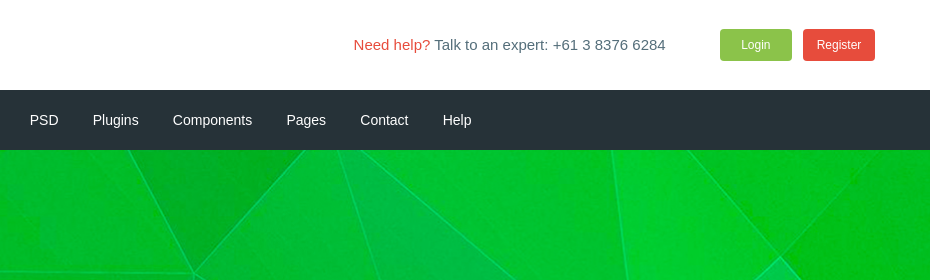
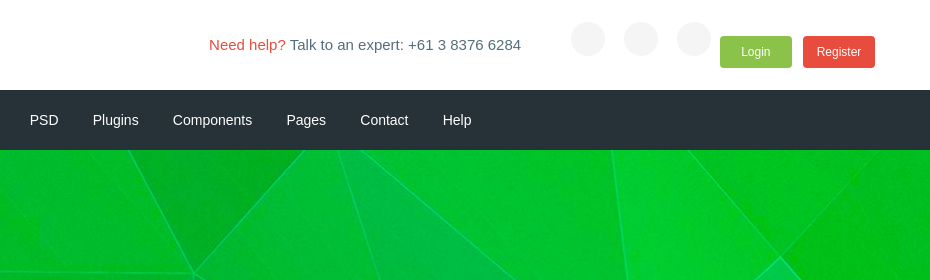
Before and after one commit to datoshcode/Moderno_market, a website: page app/index.html in a window 1280 px wide. Shown: the top 280 px of the page, 350-1280 px from the left. Drawn offline with nearby package versions, Linux system fonts and the light colour scheme; files whose address does not match are found by name.

Commit message:
start header circle

```diff
--- a/app/index.html
+++ b/app/index.html
@@ -26,8 +26,11 @@
               >
             </div>
             <div class="header__box">
-              <!-- Корзина -->
-              <a class="basket" href="#"></a>
+              <!-- Панель управления  -->
+              <a class="notification header__circle" href="#"></a>
+              <a class="message header__circle" href="#"></a>
+              <a class="basket header__circle" href="#"></a>
+              <a class="user" href="#"></a>
               <!-- Кнопка Логин -->
               <a class="header__btn header__btn-login" href="#">Login</a>
               <!-- Кнопка Регистрация -->
--- a/app/scss/style.scss
+++ b/app/scss/style.scss
@@ -77,6 +77,17 @@
     @include font-roboto-med;
     font-size: 14px;
   }
+}
+
+//Панель управления
+.header__circle {
+  width: 34px;
+  height: 34px;
+  border-radius: 50%;
+  background-color: #f5f5f5;
+ & + .header__circle {
+   margin-left: 15px;
+ }
 }
 
 // еnd Навигационное меню
```
Also changed, not shown: app/css/style.min.css.
